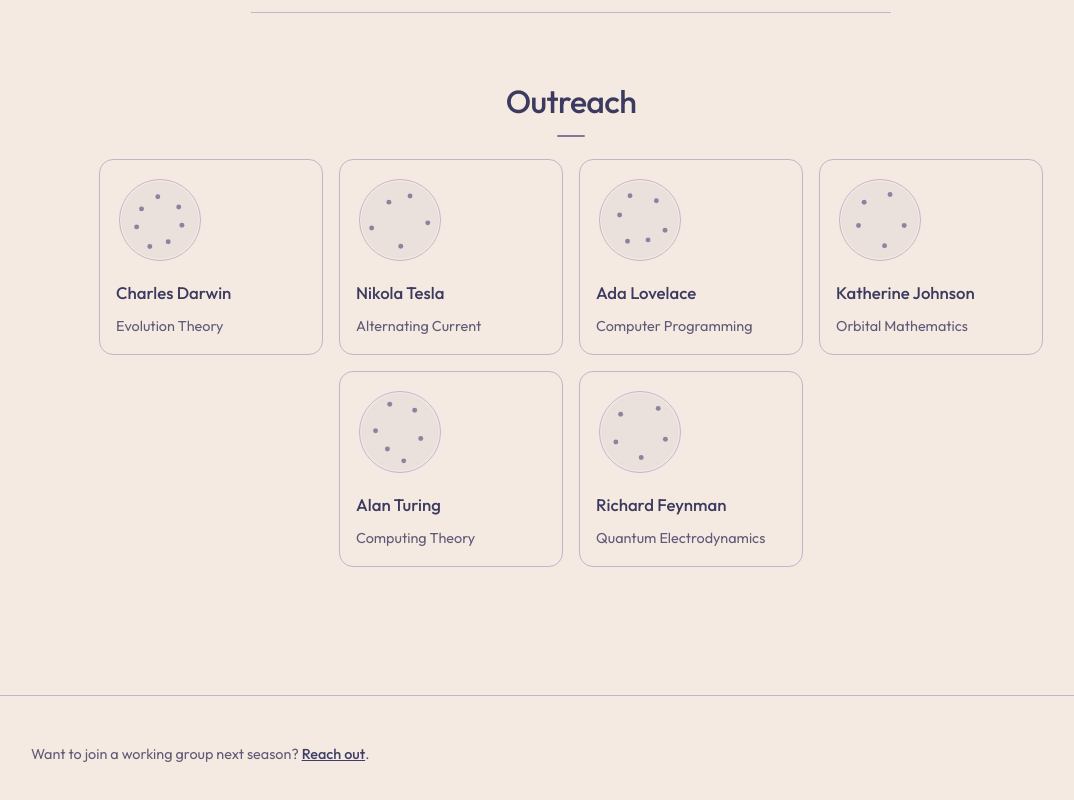
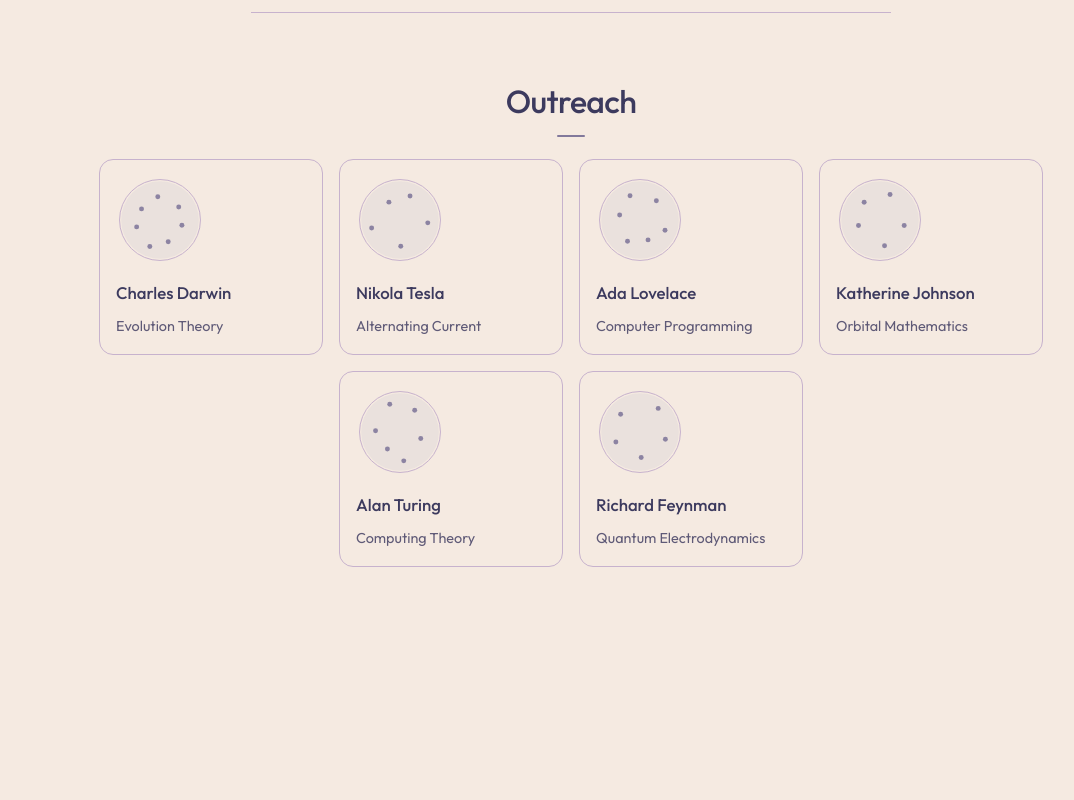
Before and after one commit to hcazz1n/aera, a React (Vite) app in the folder aera-website/: page /team in a window 1280 px wide. Shown: the part 1153-1953 px from the top of the page, without its empty margins (69-1143 px from the left). After the commit the page ends 1848 px from the top, so only its background shows below. Built offline with nearby package versions, Linux system fonts and the light colour scheme.

Commit message:
Upload transparent logo, remove hallmark, remove grain

```diff
--- a/aera-website/src/pages/Team.jsx
+++ b/aera-website/src/pages/Team.jsx
@@ -208,13 +208,6 @@ export default function TeamPage() {
           />
         ))}
       </main>
-
-      <footer className="team-footer">
-        <p>
-          Want to join a working group next season?{" "}
-          <a href="mailto:team@aera.org">Reach out</a>.
-        </p>
-      </footer>
     </div>
   );
 }
--- a/aera-website/src/pages/UnderConstruction.jsx
+++ b/aera-website/src/pages/UnderConstruction.jsx
@@ -60,7 +60,6 @@ export default function UnderConstruction() {
 
   return (
     <main className="construction-page">
-      <div className="grain" aria-hidden="true"/>
       <div className="network network--top" aria-hidden="true">
         <NodeNetwork network={topNetwork} activeNode={topNetwork.traversal[pulse % topNetwork.traversal.length]} />
       </div>
```
Also changed, not shown: aera-website/src/pages/UnderConstruction.css (+2 -1 lines), aera-website/.hallmark/log.json (deleted), aera-website/src/assets/aera_transparent_word.png (added).
